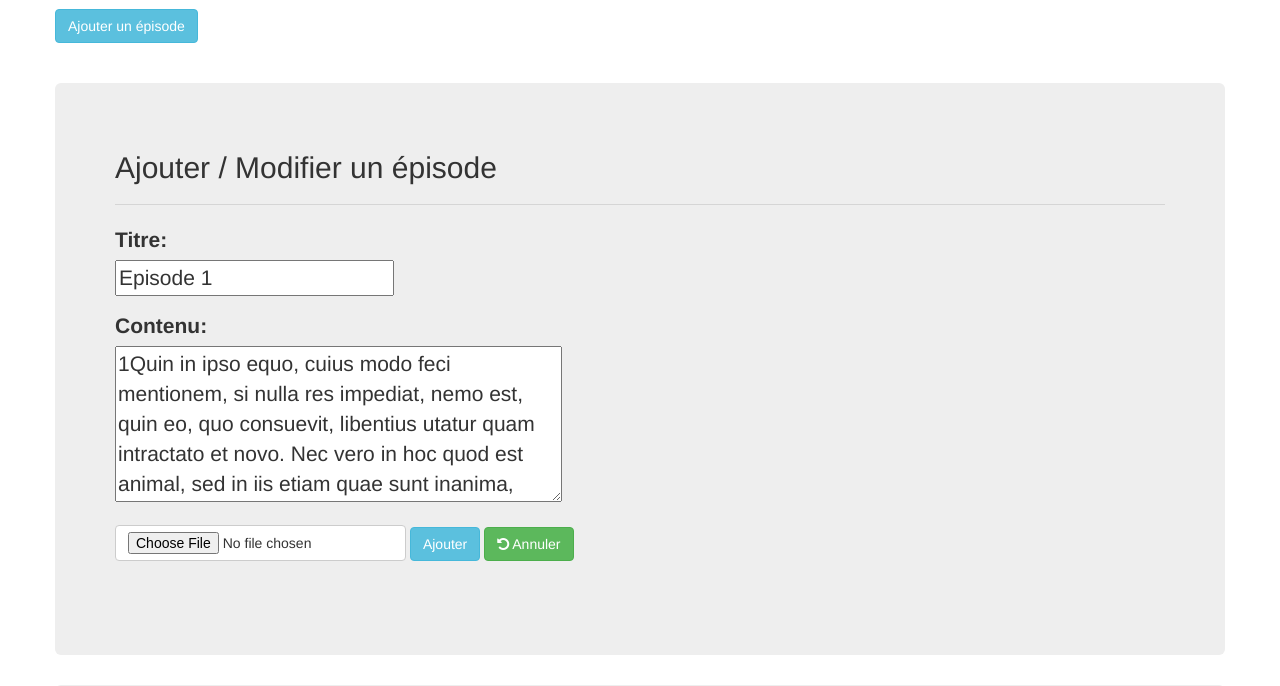
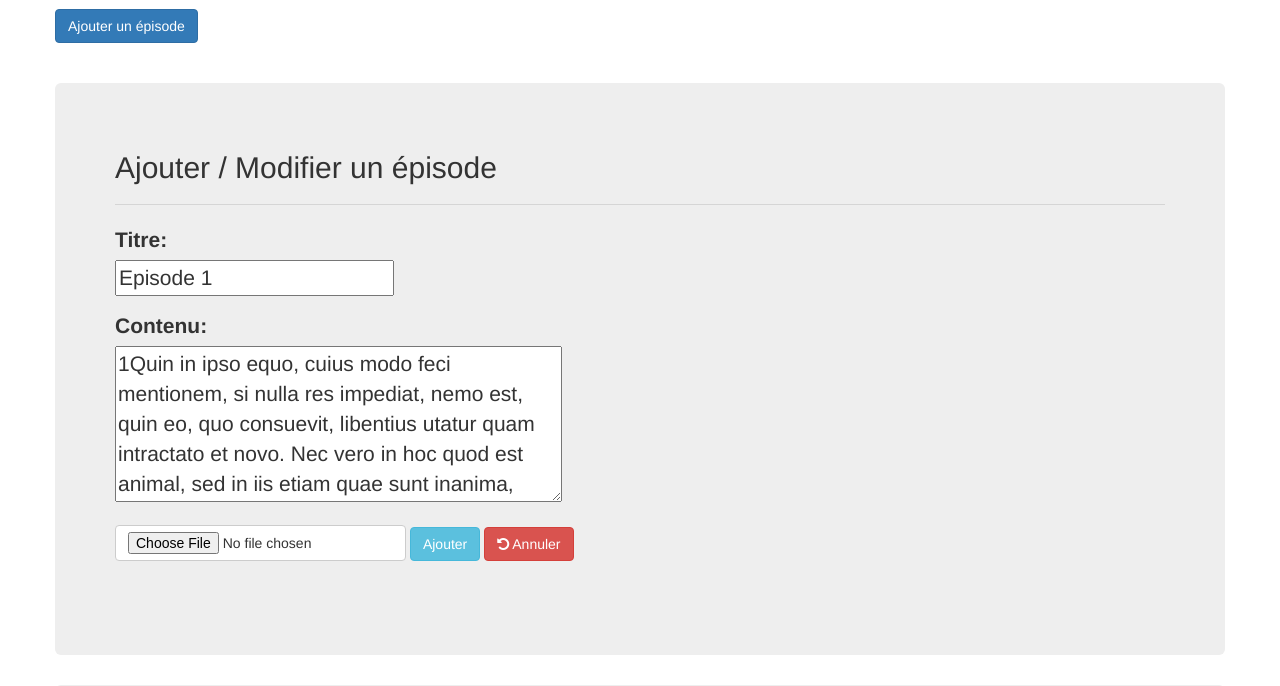
Before and after one commit to abdellim/abdp3, a PHP site: page /Admin/index.php?modifier=151 in a window 1280 px wide. Shown: the part 51-737 px from the top of the page. Run offline with PHP 8.4, Linux system fonts and the light colour scheme; a user stored in the database is signed in; data comes from the database, SQL or seed files in the repository; some libraries are stand-ins or nearby versions.

Commit message:
modif bouton

```diff
--- a/Admin/Model/Admin.php
+++ b/Admin/Model/Admin.php
@@ -21,7 +21,7 @@ class Admin extends Modele {
 
   //Affiche les alertes
   public function getAlertes() {
-    $sql = 'SELECT ID, id_billet, pseudo, commentaire FROM commentaires WHERE signaler = 1';
+    $sql = 'SELECT * FROM billets INNER JOIN commentaires WHERE billets.ID = commentaires.id_billet AND commentaires.signaler = 1';
     $alertes = $this->executerRequete($sql);
     return $alertes;
   }
--- a/Admin/Vue/vueAdmin.php
+++ b/Admin/Vue/vueAdmin.php
@@ -5,7 +5,7 @@
         <div class="alert alert-success" role="alert" style="margin-top: 60px; margin-bottom: -30px"><?php echo $message; ?>
           <span class="sr-only">Error:</span>
         </div>
-    <?php }?><div style="margin-top: 60px;"><button class="btn btn-info" data-toggle="collapse" data-target="#demo" aria-expended="<?php if (isset($_GET['modifier'])) { echo "true"; }else{echo "false";}?>">Ajouter un épisode</button></div>
+    <?php }?><div style="margin-top: 60px;"><button class="btn btn-primary" data-toggle="collapse" data-target="#demo" aria-expended="<?php if (isset($_GET['modifier'])) { echo "true"; }else{echo "false";}?>">Ajouter un épisode</button></div>
     <div class="collapse <?php if (isset($_GET['modifier'])) { echo "in"; }?>"" id="demo" style=" margin-top: 40px;" aria-expended="<?php if (isset($_GET['modifier'])) { echo "true"; }else{echo "false";}?>">
       <div class="jumbotron">
         <h2>Ajouter / Modifier un épisode</h2><hr>
@@ -25,7 +25,7 @@
                 <label class="">
                 <span class="fileupload-new"><input class="btn btn-default btn-file" type="file" id="image" name="fichier" /></span>
                 </label>
-                <input class="btn btn-info" type="submit" name="add_submit" value="Ajouter" /> <a class="btn btn-success" href="index.php"><i class="fa fa-undo" aria-hidden="true"></i> Annuler</a>
+                <input class="btn btn-info" type="submit" name="add_submit" value="Ajouter" /> <a class="btn btn-danger" href="index.php"><i class="fa fa-undo" aria-hidden="true"></i> Annuler</a>
             </form>
             <hr>
         </div>
@@ -52,6 +52,7 @@
               <?php endforeach; ?>
             </tbody>
         </table>
+    </div>
         <?php include 'Include/pagination.php'; ?>
     <div class="jumbotron" style = "<?php if ($compteAlerte == 0) { echo 'display : none'; }?>">
       <h2>Commentaires signalés</h2><hr>
@@ -67,7 +68,7 @@
         <?php foreach ($alertes as $alerte): ?>
         <tbody>
           <tr>
-            <td><?= $alerte['id_billet'] ?></td>
+            <td><?= $alerte['titre'] ?></td>
             <td><?= $alerte['pseudo'] ?></td>
             <td><?= $alerte['commentaire'] ?></td>
             <td>
@@ -79,5 +80,4 @@
         <?php endforeach; ?>
       </table>
     </div>
-  </div>
 </div>
```
